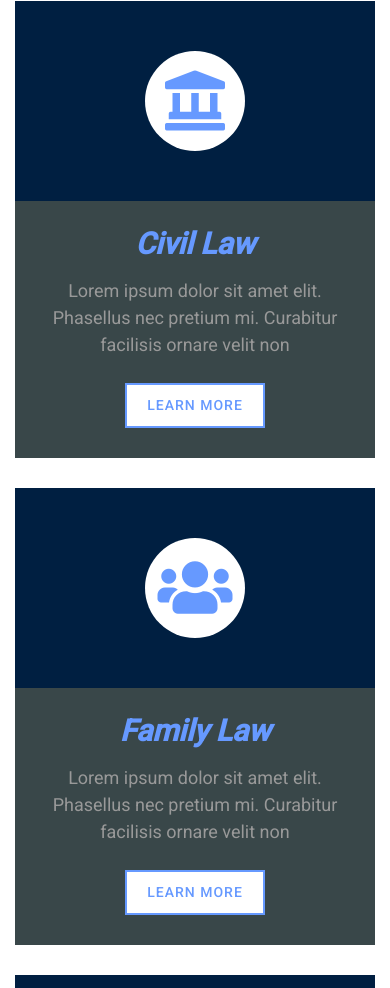
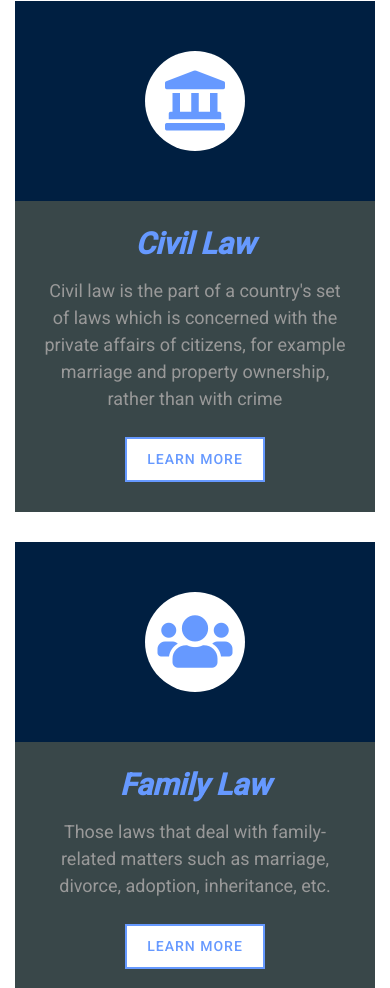
Before and after one commit to Rajesh-VGNIT/Constantine, a plain HTML site: page index.html in a window 390 px wide. Shown: the part 2536-3524 px from the top of the page. Drawn offline with nearby package versions, Linux system fonts and the light colour scheme.

Commit message:
fourth commit1

```diff
--- a/css/style.css
+++ b/css/style.css
@@ -281,9 +281,9 @@ a:focus {
     box-shadow: none;
   }
 
-  .nav-bar .btn {
+  /* .nav-bar .btn {
     display: none;
-  }
+  } */
   .top-bar .top-bar-right {
     display: none;
   }
--- a/index.html
+++ b/index.html
@@ -312,7 +312,7 @@
                                 </div>
                                 <h3>Civil Law</h3>
                                 <p>
-                                    Lorem ipsum dolor sit amet elit. Phasellus nec pretium mi. Curabitur facilisis ornare velit non
+                                    Civil law is the part of a country's set of laws which is concerned with the private affairs of citizens, for example marriage and property ownership, rather than with crime
                                 </p>
                                 <a class="btn" href="">Learn More</a>
                             </div>
@@ -324,7 +324,7 @@
                                 </div>
                                 <h3>Family Law</h3>
                                 <p>
-                                    Lorem ipsum dolor sit amet elit. Phasellus nec pretium mi. Curabitur facilisis ornare velit non
+                                    Those laws that deal with family-related matters such as marriage, divorce, adoption, inheritance, etc.
                                 </p>
                                 <a class="btn" href="">Learn More</a>
                             </div>
@@ -336,7 +336,7 @@
                                 </div>
                                 <h3>Business Law</h3>
                                 <p>
-                                    Lorem ipsum dolor sit amet elit. Phasellus nec pretium mi. Curabitur facilisis ornare velit non
+                                    Business law is a broad and highly diverse field, with different sets of laws that apply depending on the type of business or industry.
                                 </p>
                                 <a class="btn" href="">Learn More</a>
                             </div>
@@ -348,7 +348,7 @@
                                 </div>
                                 <h3>Education Law</h3>
                                 <p>
-                                    Lorem ipsum dolor sit amet elit. Phasellus nec pretium mi. Curabitur facilisis ornare velit non
+                                    The law commission of India defines 'Legal education as a science which imparts to students knowledge of certain principles and provisions of law to enable them to enter the legal profession'.
                                 </p>
                                 <a class="btn" href="">Learn More</a>
                             </div>
@@ -360,7 +360,7 @@
                                 </div>
                                 <h3>Criminal Law</h3>
                                 <p>
-                                    Lorem ipsum dolor sit amet elit. Phasellus nec pretium mi. Curabitur facilisis ornare velit non
+                                    Criminal law is an area of the law that concerns crimes and laws applied to those who commit them. There are two main types of criminal law offenses: felonies and misdemeanors.
                                 </p>
                                 <a class="btn" href="">Learn More</a>
                             </div>
@@ -372,7 +372,7 @@
                                 </div>
                                 <h3>Cyber Law</h3>
                                 <p>
-                                    Lorem ipsum dolor sit amet elit. Phasellus nec pretium mi. Curabitur facilisis ornare velit non
+                                    Cyber Law also called IT Law is the law regarding Information-technology including computers and the internet. It is related to legal informatics and supervises the digital circulation of information, software.
                                 </p>
                                 <a class="btn" href="">Learn More</a>
                             </div>
@@ -400,7 +400,7 @@
                                 <div class="col-7">
                                     <h3>Best law practices</h3>
                                     <p>
-                                        Lorem ipsum dolor sit amet elit. Phasellus nec pretium mi. Curabitur facilisis ornare velit non vulputate.
+                                        As a lawyer, you need to be an expert in your field in order to successfully navigate the complicated waters of the legal ocean.
                                     </p>
                                 </div>
                             </div>
@@ -413,7 +413,7 @@
                                 <div class="col-7">
                                     <h3>Efficiency & Trust</h3>
                                     <p>
-                                        Lorem ipsum dolor sit amet elit. Phasellus nec pretium mi. Curabitur facilisis ornare velit non vulputate.
+                                       It is a fiduciary relationship between two parties. One of the parties, the trustor, grants the other party, a trustee, the right of a specific asset or property for the welfare of a third party, i.e. the beneficiary. Trusts provide legal protection to the assets of the trustor.
                                     </p>
                                 </div>
                             </div>
@@ -426,7 +426,7 @@
                                 <div class="col-7">
                                     <h3>Results you deserve</h3>
                                     <p>
-                                        Lorem ipsum dolor sit amet elit. Phasellus nec pretium mi. Curabitur facilisis ornare velit non vulputate.
+                                        When workers are hurt in the course of their job duties, the Commonwealth of Pennsylvania provides a no-fault workers’ compensation system which allows the injured employee to collect benefits. These benefits, which come in the form of a weekly wage-loss supplement (usually two-thirds of your wages) and medical benefits, are designed to help employees who are on the mend.
                                     </p>
                                 </div>
                             </div>
```
